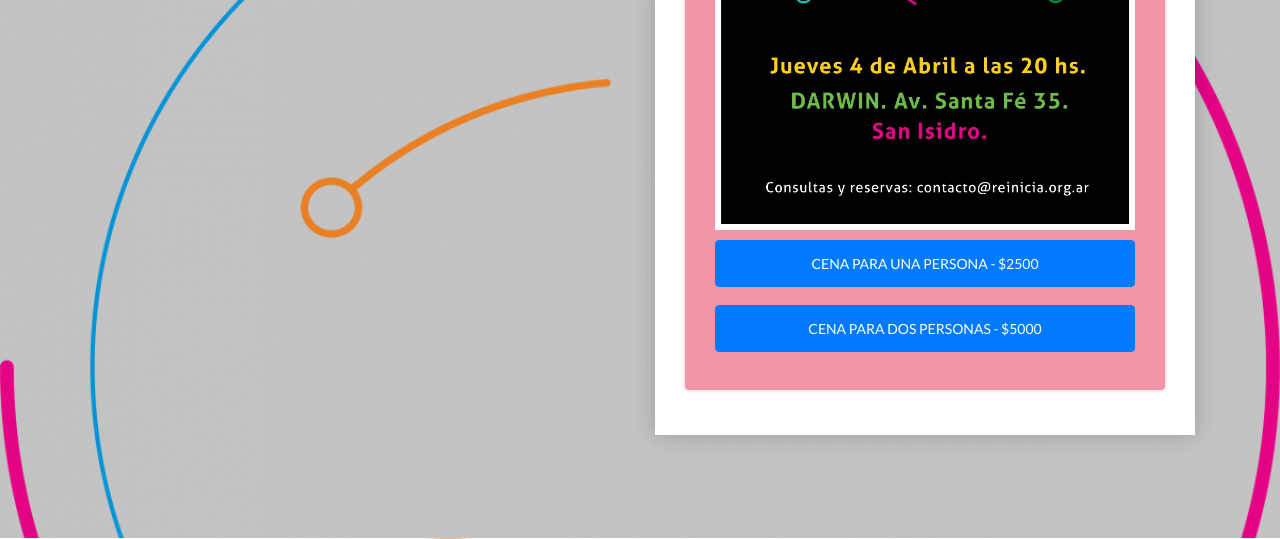
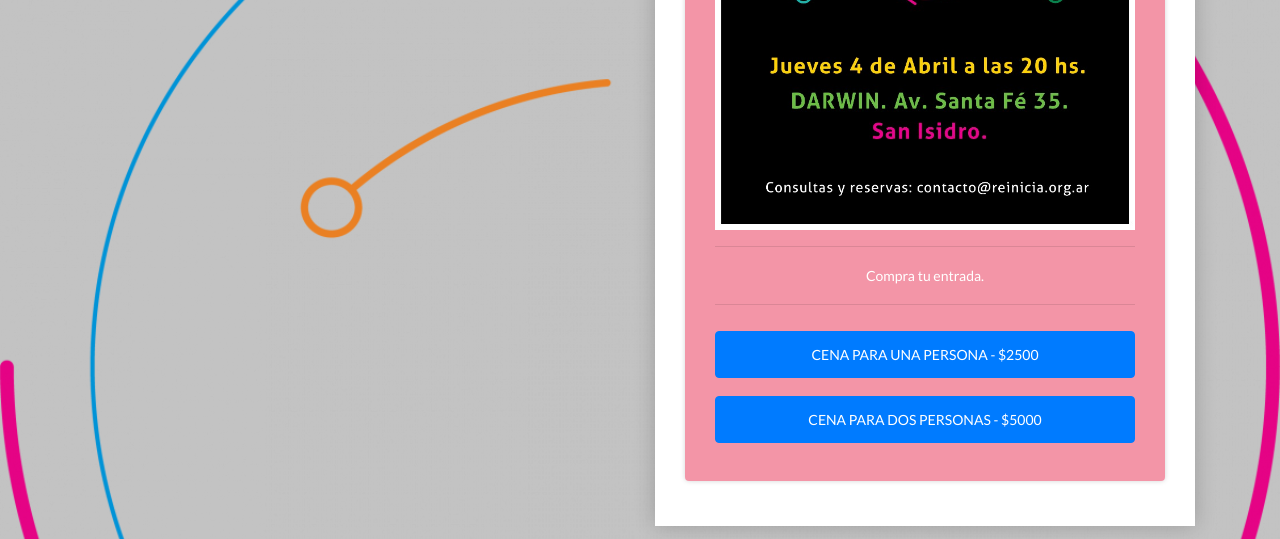
Before and after one commit to Ayguid/pag_reinicia, a PHP site: page / in a window 1280 px wide. Shown: the part 5568-6107 px from the top of the page. Run offline with PHP 8.4, Linux system fonts and the light colour scheme; some libraries are stand-ins or nearby versions; some web fonts are replaced.

Commit message:
cena_beneficio_2 commit

```diff
--- a/index.php
+++ b/index.php
@@ -635,6 +635,13 @@
 
           <!-- <img alt="No hay descripción de la foto disponible." class="FFVAD" decoding="auto" sizes="" width="100%" srcset="https://instagram.faep8-2.fna.fbcdn.net/vp/37918e8f65dea87d314aba44249af047/5D0CFD2F/t51.2885-15/sh0.08/e35/p640x640/52845404_2175203192522941_7716261928097557079_n.jpg?_nc_ht=instagram.faep8-2.fna.fbcdn.net 640w,https://instagram.faep8-2.fna.fbcdn.net/vp/829d6b706194a0745e4ebb5676755545/5D0A80EB/t51.2885-15/sh0.08/e35/p750x750/52845404_2175203192522941_7716261928097557079_n.jpg?_nc_ht=instagram.faep8-2.fna.fbcdn.net 750w,https://instagram.faep8-2.fna.fbcdn.net/vp/06db76dfb7f3f747c6681f8b3213b8a9/5D032D45/t51.2885-15/e35/52845404_2175203192522941_7716261928097557079_n.jpg?_nc_ht=instagram.faep8-2.fna.fbcdn.net 1080w" src="https://instagram.faep8-2.fna.fbcdn.net/vp/06db76dfb7f3f747c6681f8b3213b8a9/5D032D45/t51.2885-15/e35/52845404_2175203192522941_7716261928097557079_n.jpg?_nc_ht=instagram.faep8-2.fna.fbcdn.net" style="object-fit: cover;"> -->
           <img width="100%" src="assets/cena1.jpg" alt="">
+          <br>
+          <hr>
+          <p>
+            Compra tu entrada.
+          </p>
+          <hr>
+
           <a mp-mode="dftl" href="https://www.mercadopago.com.ar/checkout/v1/redirect?preference-id=376548761-9c29ef5e-cf3a-4a7c-8111-4a65419b042b" name="MP-payButton" class='btn btn-primary w-100 mb-2'>Cena para una persona  -  $2500</a>
           <br>
 
```
